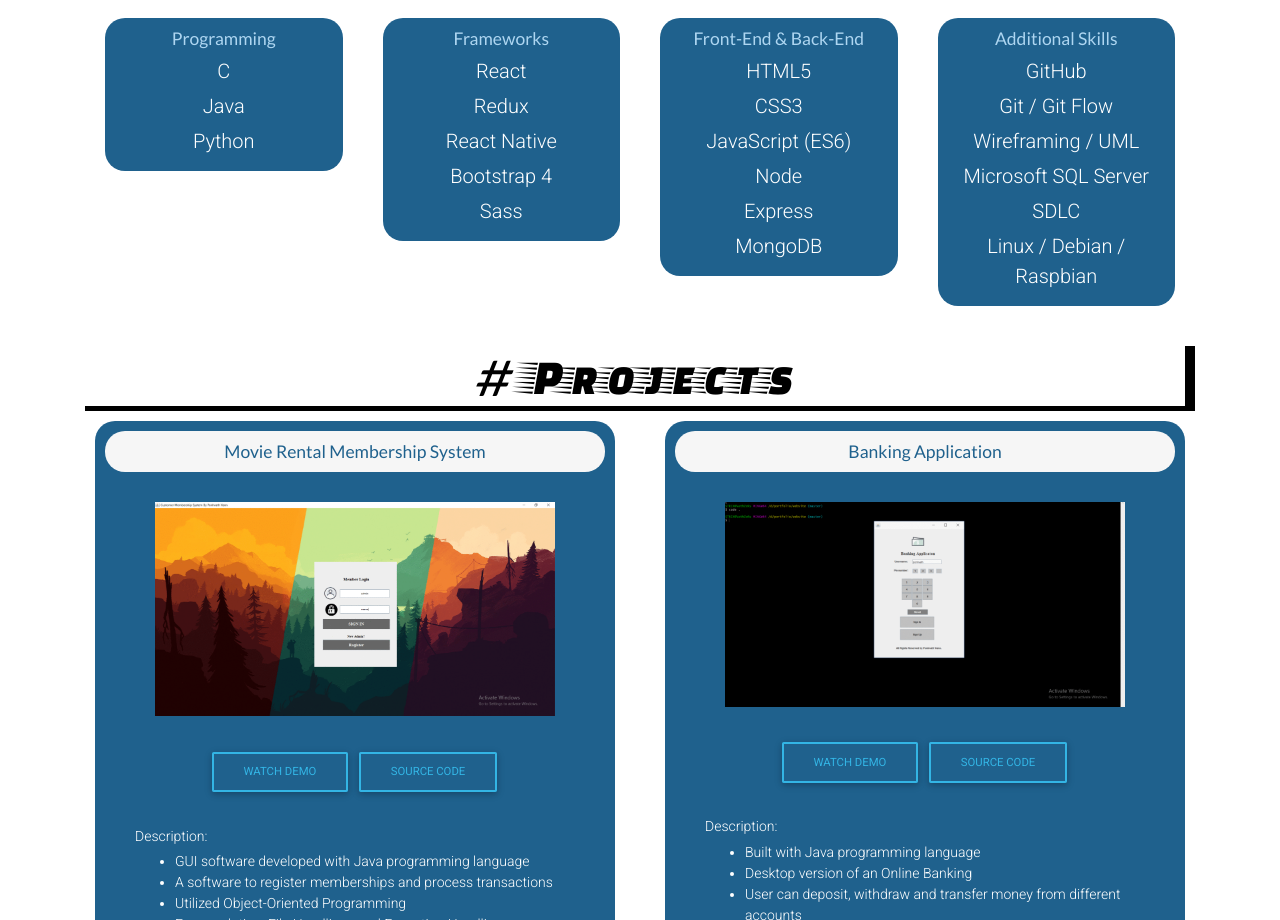
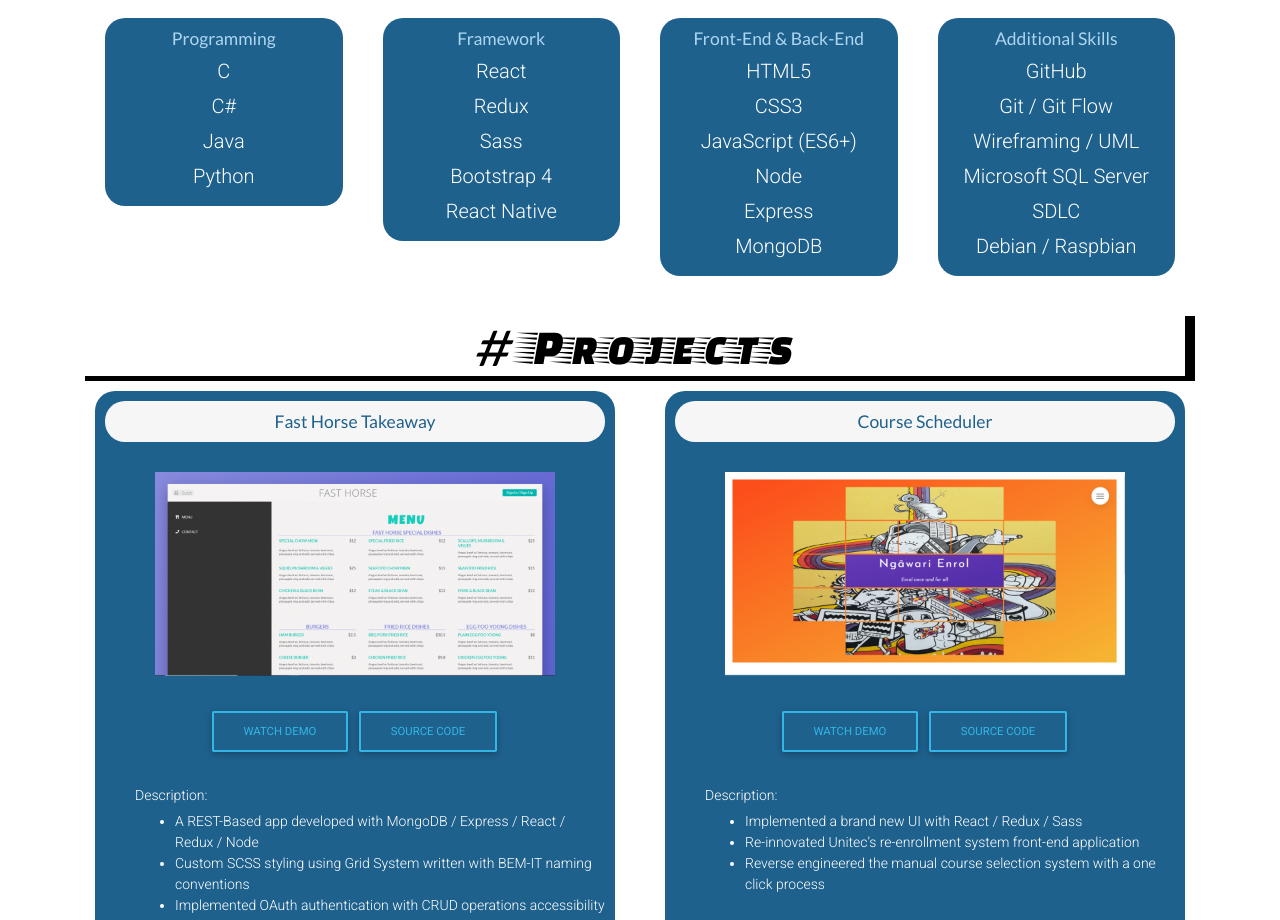
Before and after one commit to vBoBv/ponhvathvann, a React (Create React App) app: page / in a window 1280 px wide. Shown: the part 952-1872 px from the top of the page. Built offline with nearby package versions, Linux system fonts and the light colour scheme; a web font is replaced by a local one.

Commit message:
added a skill and 2 projects data

```diff
--- a/src/components/Skill.js
+++ b/src/components/Skill.js
@@ -1,49 +1,58 @@
 import React from 'react';
-import { Container, Row, Col} from 'reactstrap';
+import { Container, Row, Col } from 'reactstrap';
 import { connect } from 'react-redux';
-import '../css/Skill.css'
+import '../css/Skill.css';
 
 class Skill extends React.Component {
+	renderSkillList() {
+		return this.props.skills.map(skill => {
+			return (
+				<Col md={3} key={skill.category}>
+					<div className='skillBoxStyle'>
+						<h5 className='categoryTitle'>{skill.category}</h5>
 
-    renderSkillList(){
-        return this.props.skills.map (skill => {
-            return (
-                <Col md={3} key={skill.category} >
-                    <div className="skillBoxStyle">
-                        <h5 className="categoryTitle">{skill.category}</h5>
-
-                            {skill.skillList.map ( eachSkill => {
-                                return(
-                                (skill.category === 'Programming') ?
-                                (<div key={eachSkill} className="skillStyle">  {eachSkill} </div>):
-                                (skill.category === 'Front-End & Back-End') ?
-                                (<div key={eachSkill} className="skillStyle"> {eachSkill} </div>):
-                                (skill.category === 'Frameworks') ?
-                                (<div key={eachSkill} className="skillStyle"> {eachSkill} </div>):
-                                (skill.category === 'Additional Skills') ?
-                                <div key={eachSkill} className="skillStyle"> {eachSkill} </div> :
+						{skill.skillList.map(eachSkill => {
+							return skill.category === 'Programming' ? (
+								<div key={eachSkill} className='skillStyle'>
+									{' '}
+									{eachSkill}{' '}
+								</div>
+							) : skill.category === 'Front-End & Back-End' ? (
+								<div key={eachSkill} className='skillStyle'>
+									{' '}
+									{eachSkill}{' '}
+								</div>
+							) : skill.category === 'Framework' ? (
+								<div key={eachSkill} className='skillStyle'>
+									{' '}
+									{eachSkill}{' '}
+								</div>
+							) : skill.category === 'Additional Skills' ? (
+								<div key={eachSkill} className='skillStyle'>
+									{' '}
+									{eachSkill}{' '}
+								</div>
+							) : (
 								<div> Undefine </div>
-                            )})}
-
+							);
+						})}
 					</div>
 				</Col>
 			);
 		});
-    };
+	}
 
 	render() {
 		return (
 			<Container>
-                <Row noGutters>
-                    {this.renderSkillList()}
-                </Row>
+				<Row noGutters>{this.renderSkillList()}</Row>
 			</Container>
 		);
-    };
+	}
+}
+
+const mapStateToProps = state => {
+	return { skills: state.skills };
 };
 
-const mapStateToProps = (state) => {
-    return { skills: state.skills}
-};
-
-export default connect(mapStateToProps) (Skill);
+export default connect(mapStateToProps)(Skill);
--- a/src/reducers/projectsReducer.js
+++ b/src/reducers/projectsReducer.js
@@ -1,13 +1,37 @@
-import cmsGif from "../images/cms.gif";
-import travelBuddyGif from "../images/travelBuddy.gif";
-import consoleGameGif from "../images/consoleGame.gif";
-import websiteGif from "../images/website.gif";
-import bankApp from "../images/bankApp.gif";
+import cmsGif from '../images/cms.gif';
+import travelBuddyGif from '../images/travelBuddy.gif';
+import consoleGameGif from '../images/consoleGame.gif';
+import websiteGif from '../images/website.gif';
+import bankApp from '../images/bankApp.gif';
 import videoApp from '../images/videoApp.gif';
+import fastHorse from '../images/fastHorse.gif';
+import ngawariEnrol from '../images/ngawariEnrol.gif';
 
 const projectsReducer = () => {
-
 	return [
+		{
+			projectTitle: 'Fast Horse Takeaway',
+			description: [
+				'A REST-Based app developed with MongoDB / Express / React / Redux / Node',
+				'Custom SCSS styling using Grid System written with BEM-IT naming conventions',
+				'Implemented OAuth authentication with CRUD operations accessibility',
+				'Coordinated with Fast Horse Takeaway to present the business online'
+			],
+			gif: fastHorse,
+			demo: 'https://www.fasthorsetakeaway.com/',
+			sourceCode: 'https://github.com/vBoBv/restaurant'
+		},
+		{
+			projectTitle: 'Course Scheduler',
+			description: [
+				'Implemented a brand new UI with React / Redux / Sass',
+				'Re-innovated Unitec’s re-enrollment system front-end application',
+				'Reverse engineered the manual course selection system with a one click process'
+			],
+			gif: ngawariEnrol,
+			demo: 'https://www.ngawarienrol.com/',
+			sourceCode: 'https://github.com/vBoBv/timetable-planner'
+		},
 		{
 			projectTitle: 'Movie Rental Membership System',
 			description: [
@@ -20,7 +44,6 @@ const projectsReducer = () => {
 			gif: cmsGif,
 			demo: 'https://youtu.be/05hQS6Ez9WU',
 			sourceCode: 'https://github.com/vBoBv/Movie-Rental-Membership-System'
-
 		},
 		{
 			projectTitle: 'Banking Application',
@@ -34,7 +57,6 @@ const projectsReducer = () => {
 			gif: bankApp,
 			demo: 'https://youtu.be/tvSkp5C2K3U',
 			sourceCode: 'https://github.com/vBoBv/Banking-Application'
-
 		},
 		{
 			projectTitle: 'Portfolio Website',
@@ -84,7 +106,7 @@ const projectsReducer = () => {
 			demo: 'http://dochyper.unitec.ac.nz/htcs/travelbuddy/Website/index.html',
 			sourceCode: 'https://github.com/Unitec-HTCS4602/The-A-Team'
 		}
-    ]
-}
+	];
+};
 
 export default projectsReducer;
--- a/src/reducers/skillsReducer.js
+++ b/src/reducers/skillsReducer.js
@@ -1,51 +1,51 @@
-import React from "react";
-import { FontAwesomeIcon } from "@fortawesome/react-fontawesome";
-import { fab } from "@fortawesome/free-brands-svg-icons";
-import { library } from "@fortawesome/fontawesome-svg-core";
+import React from 'react';
+import { FontAwesomeIcon } from '@fortawesome/react-fontawesome';
+import { fab } from '@fortawesome/free-brands-svg-icons';
+import { library } from '@fortawesome/fontawesome-svg-core';
 
 library.add(fab);
 
-const pythonIcon = <FontAwesomeIcon icon={["fab", "python"]} />;
-const javaIcon = <FontAwesomeIcon icon={["fab", "java"]} />;
-const htmlIcon = <FontAwesomeIcon icon={["fab", "html5"]} />;
-const cssIcon = <FontAwesomeIcon icon={["fab", "css3"]} />;
-const javascriptIcon = <FontAwesomeIcon icon={["fab", "js"]} />;
-const bootstrapIcon = <FontAwesomeIcon icon={["fab", "bootstrap"]} />;
-const reactIcon = <FontAwesomeIcon icon={["fab", "react"]} />;
+const pythonIcon = <FontAwesomeIcon icon={['fab', 'python']} />;
+const javaIcon = <FontAwesomeIcon icon={['fab', 'java']} />;
+const htmlIcon = <FontAwesomeIcon icon={['fab', 'html5']} />;
+const cssIcon = <FontAwesomeIcon icon={['fab', 'css3']} />;
+const javascriptIcon = <FontAwesomeIcon icon={['fab', 'js']} />;
+const bootstrapIcon = <FontAwesomeIcon icon={['fab', 'bootstrap']} />;
+const reactIcon = <FontAwesomeIcon icon={['fab', 'react']} />;
 
 const skillsReducer = () => {
 	return [
 		{
-            category: "Programming",
-            skillList: ["C", "Java", "Python"],
+			category: 'Programming',
+			skillList: ['C', 'C#', 'Java', 'Python'],
 			icon: [javaIcon, pythonIcon]
 		},
 		{
-            category: "Frameworks",
-            skillList: ["React", "Redux", "React Native", "Bootstrap 4", "Sass"]
+			category: 'Framework',
+			skillList: ['React', 'Redux', 'Sass', 'Bootstrap 4', 'React Native']
 		},
 		{
-            category: "Front-End & Back-End",
+			category: 'Front-End & Back-End',
 			skillList: [
-                "HTML5",
-                "CSS3",
-                "JavaScript (ES6)",
-                "Node",
-                "Express",
-                "MongoDB"
+				'HTML5',
+				'CSS3',
+				'JavaScript (ES6+)',
+				'Node',
+				'Express',
+				'MongoDB'
 			],
 			icon: [htmlIcon, cssIcon, javascriptIcon, bootstrapIcon, reactIcon]
 		},
 		// { category: 'OS Management', skillList: ['Debian', 'Raspbian', 'Hardware Technology', 'Basic Network-Configuration'] },
 		{
-            category: "Additional Skills",
+			category: 'Additional Skills',
 			skillList: [
-                "GitHub",
-                "Git / Git Flow",
-                "Wireframing / UML",
-                "Microsoft SQL Server",
-                "SDLC",
-                "Linux / Debian / Raspbian"
+				'GitHub',
+				'Git / Git Flow',
+				'Wireframing / UML',
+				'Microsoft SQL Server',
+				'SDLC',
+				'Debian / Raspbian'
 			]
 		}
 	];
```
Also changed, not shown: src/images/fastHorse.gif (added), src/images/ngawariEnrol.gif (added). Lines whose indentation alone changed are shown as unchanged.
